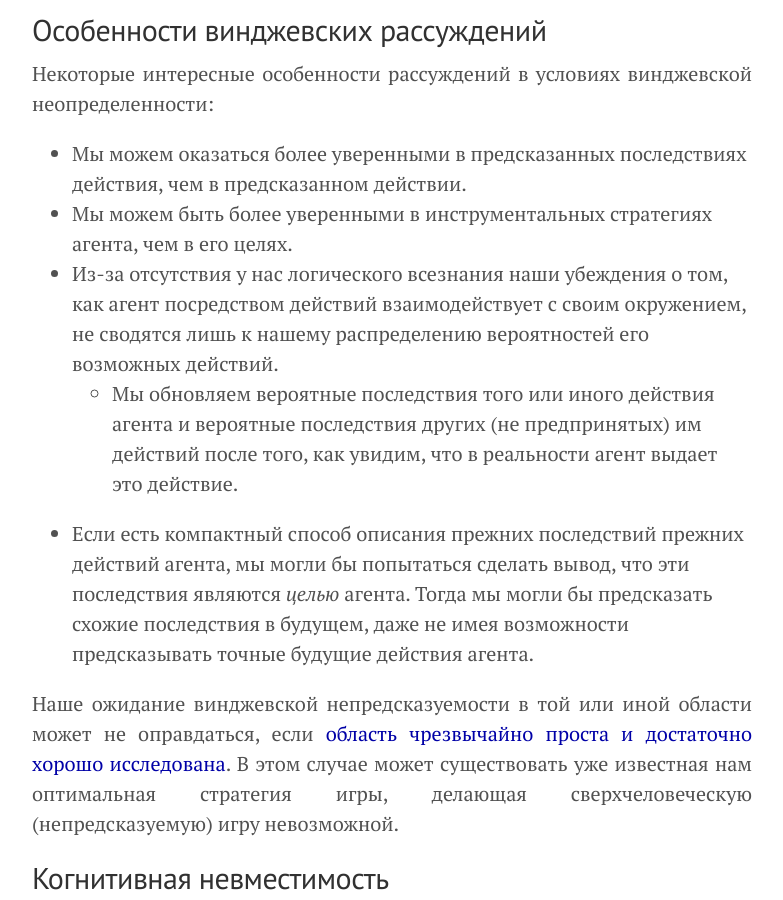
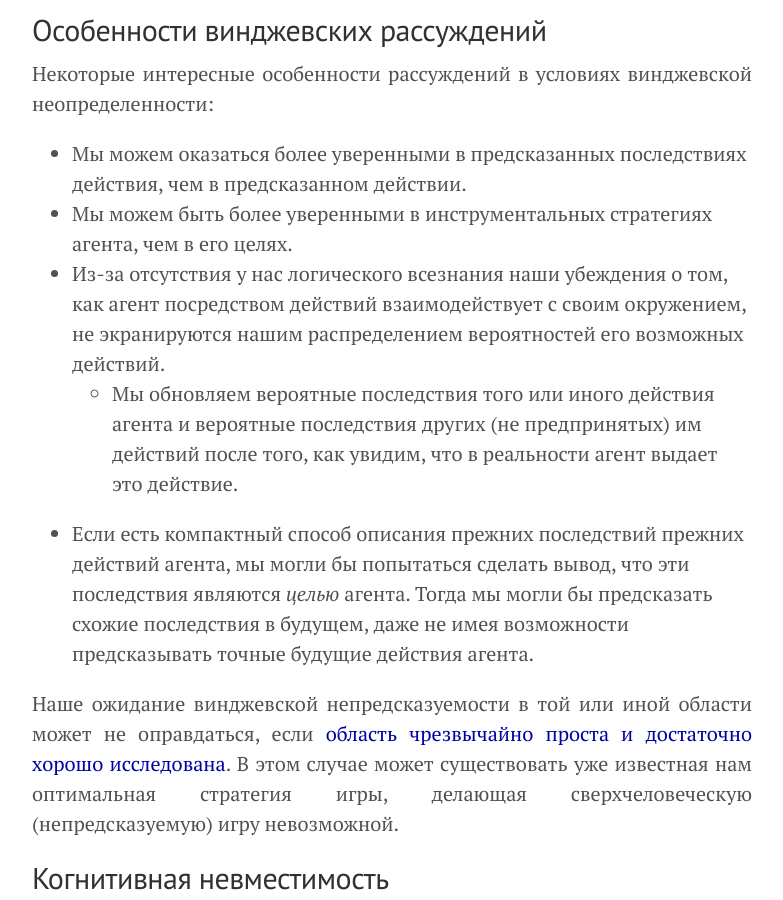
Before and after one commit to KKirdan/kkirdan.github.io, a Jekyll site: the page built from translations/arbital/vingean-uncertainty.md, in a window 1280 px wide and 900 px high, scrolled down 3879 px. Shown: the whole window, without its empty margins (248-1031 px from the left). Built offline with Jekyll 4.4.1, drawn with Linux system fonts in a browser that asks for light colours; formulas are drawn with MathJax 3.

Commit message:
Update vingean-uncertainty.md

```diff
--- a/translations/arbital/vingean-uncertainty.md
+++ b/translations/arbital/vingean-uncertainty.md
@@ -51,7 +51,7 @@ math: true
 
 - Мы можем оказаться более уверенными в предсказанных последствиях действия, чем в предсказанном действии.
 - Мы можем быть более уверенными в инструментальных стратегиях агента, чем в его целях.
-- Из-за отсутствия у нас логического всезнания наши убеждения о том, как агент посредством действий взаимодействует с своим окружением, не сводятся лишь к нашему распределению вероятностей его возможных действий.
+- Из-за отсутствия у нас логического всезнания наши убеждения о том, как агент посредством действий взаимодействует с своим окружением, не экранируются нашим распределением вероятностей его возможных действий.
   - Мы обновляем вероятные последствия того или иного действия агента и вероятные последствия других (не предпринятых) им действий после того, как увидим, что в реальности агент выдает это действие.
 - Если есть компактный способ описания прежних последствий прежних действий агента, мы могли бы попытаться сделать вывод, что эти последствия являются _целью_ агента. Тогда мы могли бы предсказать схожие последствия в будущем, даже не имея возможности предсказывать точные будущие действия агента.
 
```
